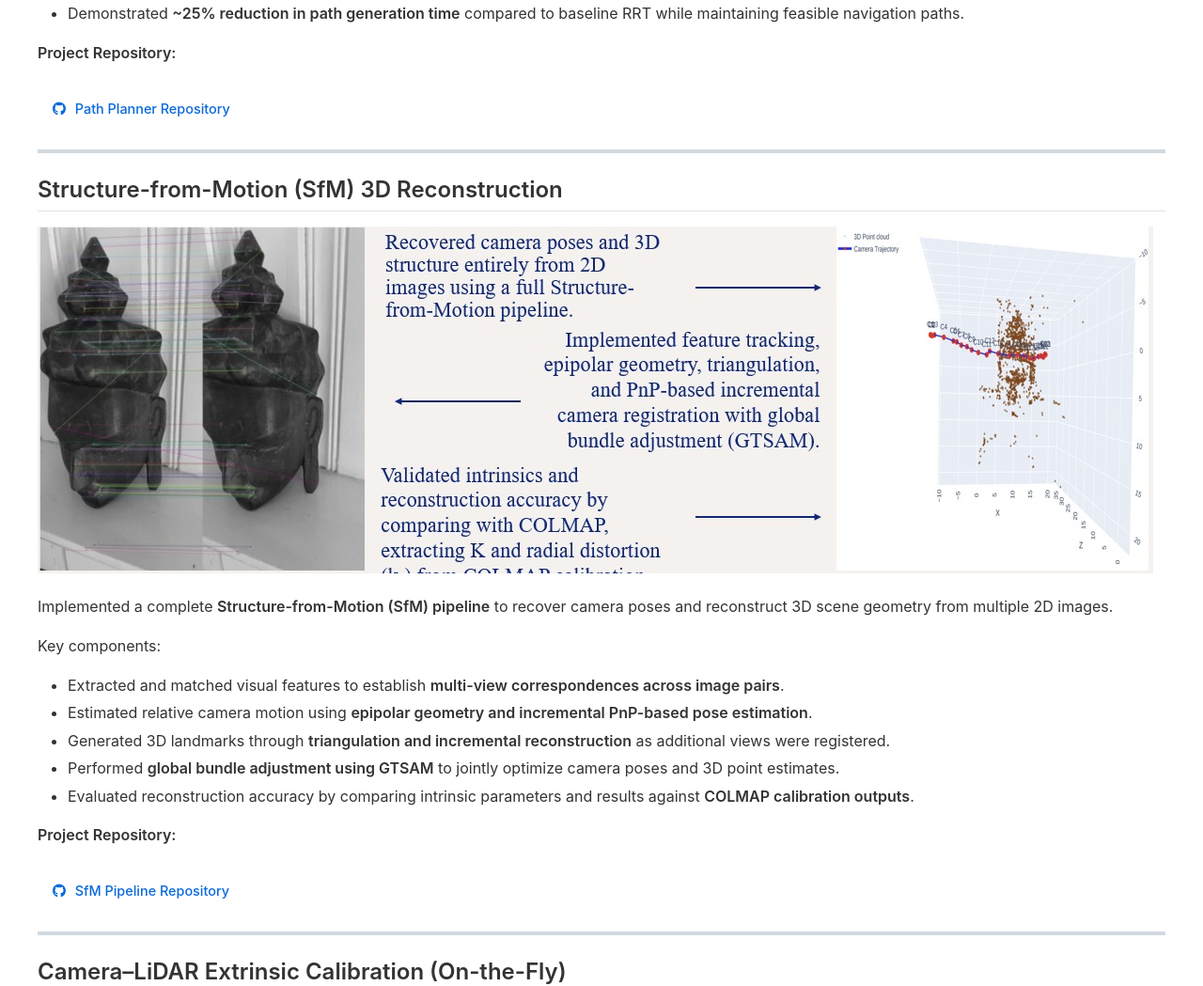
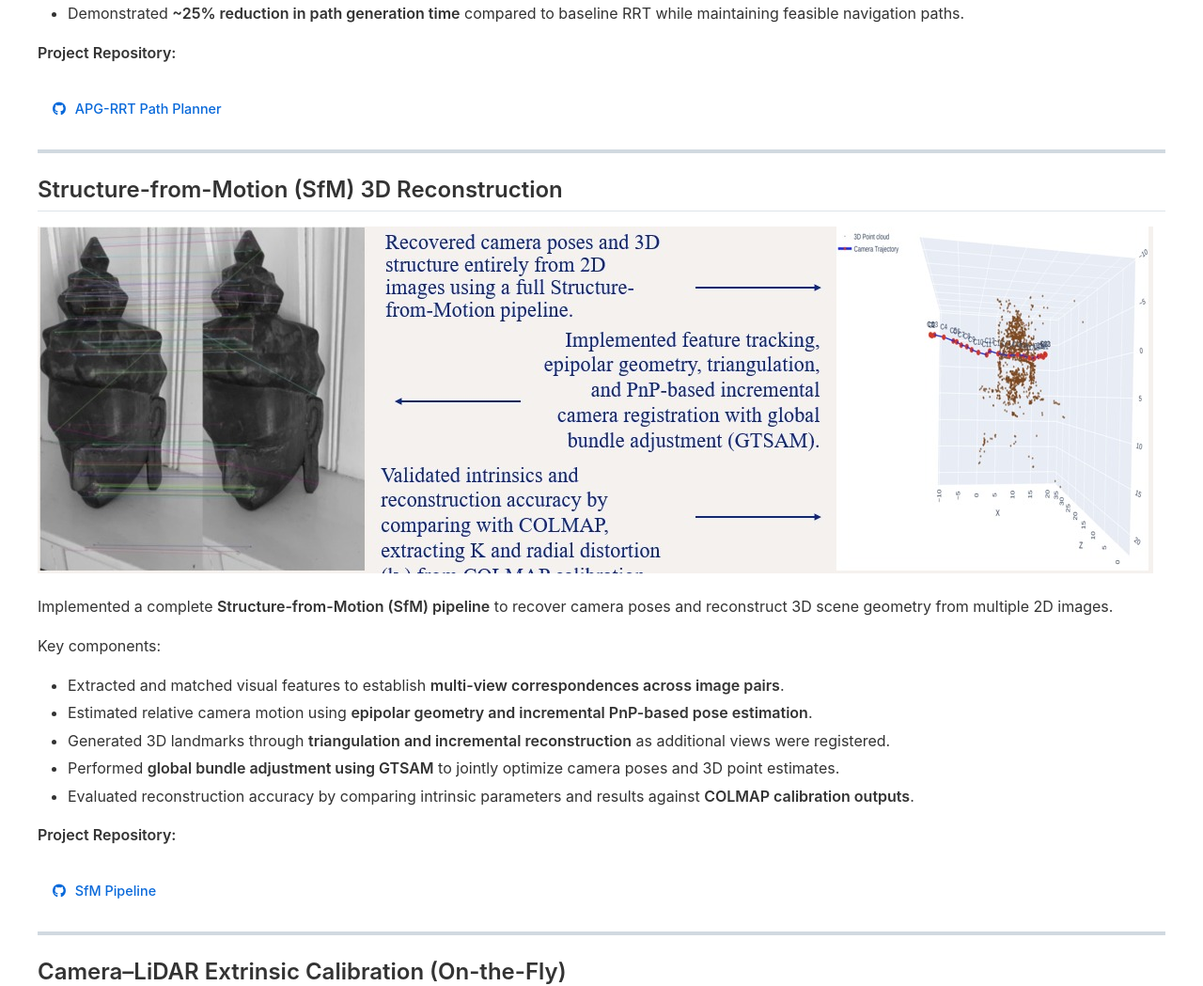
Before and after one commit to Sairamzz/Sairamzz.github.io, a Jekyll site: the page built from projects.md, in a window 1280 px wide and 1400 px high, scrolled down 2343 px. Shown: the part 153-1202 px from the top of the window at 94% size. Built offline with Jekyll 4.4.1, drawn with Linux system fonts in a browser that asks for light colours; nearby versions of some CDN libraries; some of the changed text lies outside the part shown.

Commit message:
Update projects.md

```diff
--- a/projects.md
+++ b/projects.md
@@ -64,7 +64,7 @@ Key components:
 **Project Repository:**
 
 <a href="https://github.com/Sairamzz/MR_PathPlanner" target="_blank" class="repo-button">
-<i class="fa-brands fa-github"></i> Path Planner Repository
+<i class="fa-brands fa-github"></i> APG-RRT Path Planner
 </a>
 
 ---
@@ -86,7 +86,7 @@ Key components:
 **Project Repository:**
 
 <a href="https://github.com/Sairamzz/Structure_From_Motion" target="_blank" class="repo-button">
-<i class="fa-brands fa-github"></i> SfM Pipeline Repository
+<i class="fa-brands fa-github"></i> SfM Pipeline
 </a>
 
 ---
@@ -107,5 +107,5 @@ Key components:
 **Project Repository:**
 
 <a href="https://github.com/Sairamzz/Camera-Lidar-Extrinsic-Calibration-On-the-fly" target="_blank" class="repo-button">
-<i class="fa-brands fa-github"></i> Calibration Repository
+<i class="fa-brands fa-github"></i> Extrinsic Calibration
 </a>
```
